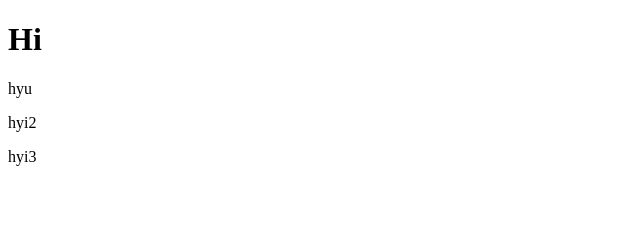
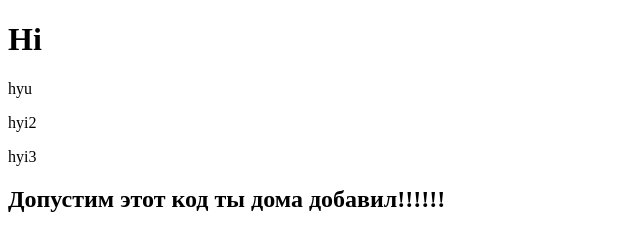
Before and after one commit to stavr1708/checkitout, a plain HTML site: page index.html in a window 1280 px wide. Shown: the whole page, without its empty margins (0-640 px from the left). Drawn offline with Linux system fonts and the light colour scheme.

Commit message:
Update index.html

```diff
--- a/index.html
+++ b/index.html
@@ -10,5 +10,6 @@
     <p>hyu</p>
     <p>hyi2</p>
     <p>hyi3</p>
+    <h2>Допустим этот код ты дома добавил!!!!!!</h2>
   </body>
 </html>
```
